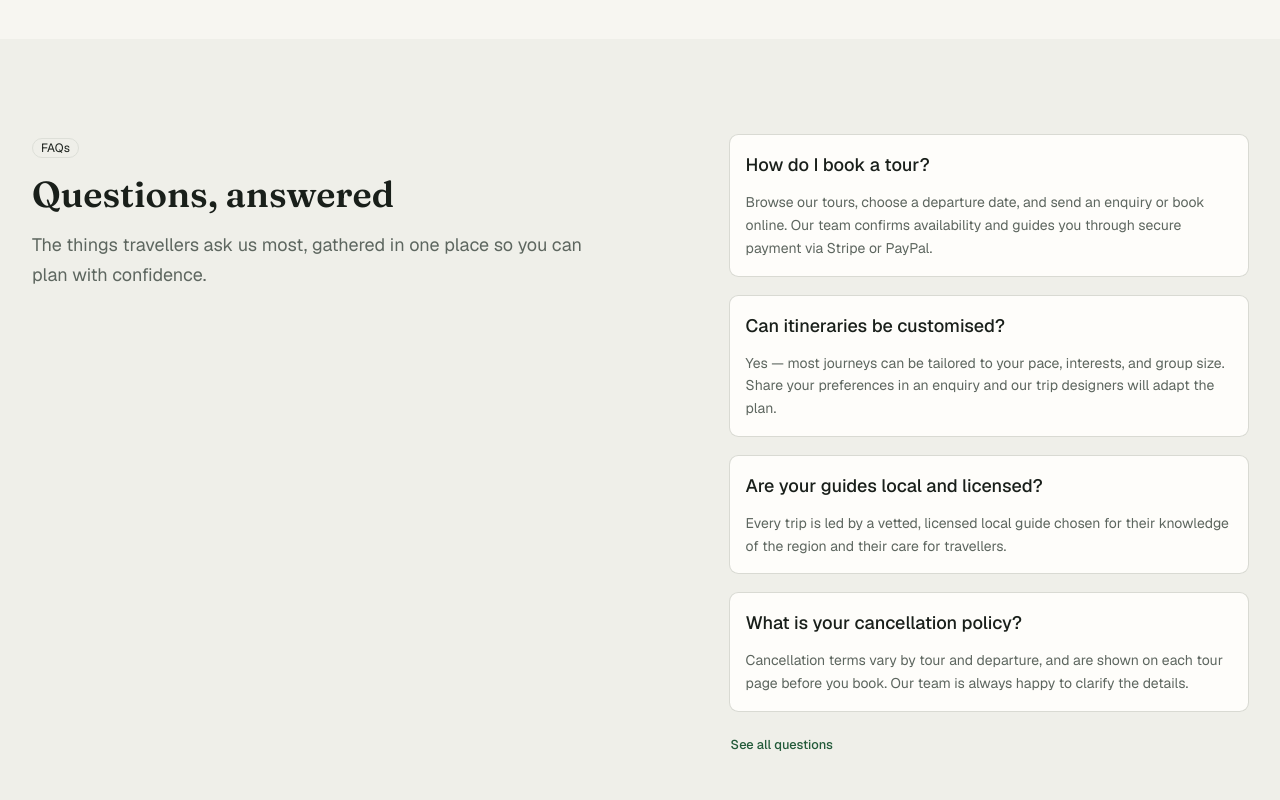
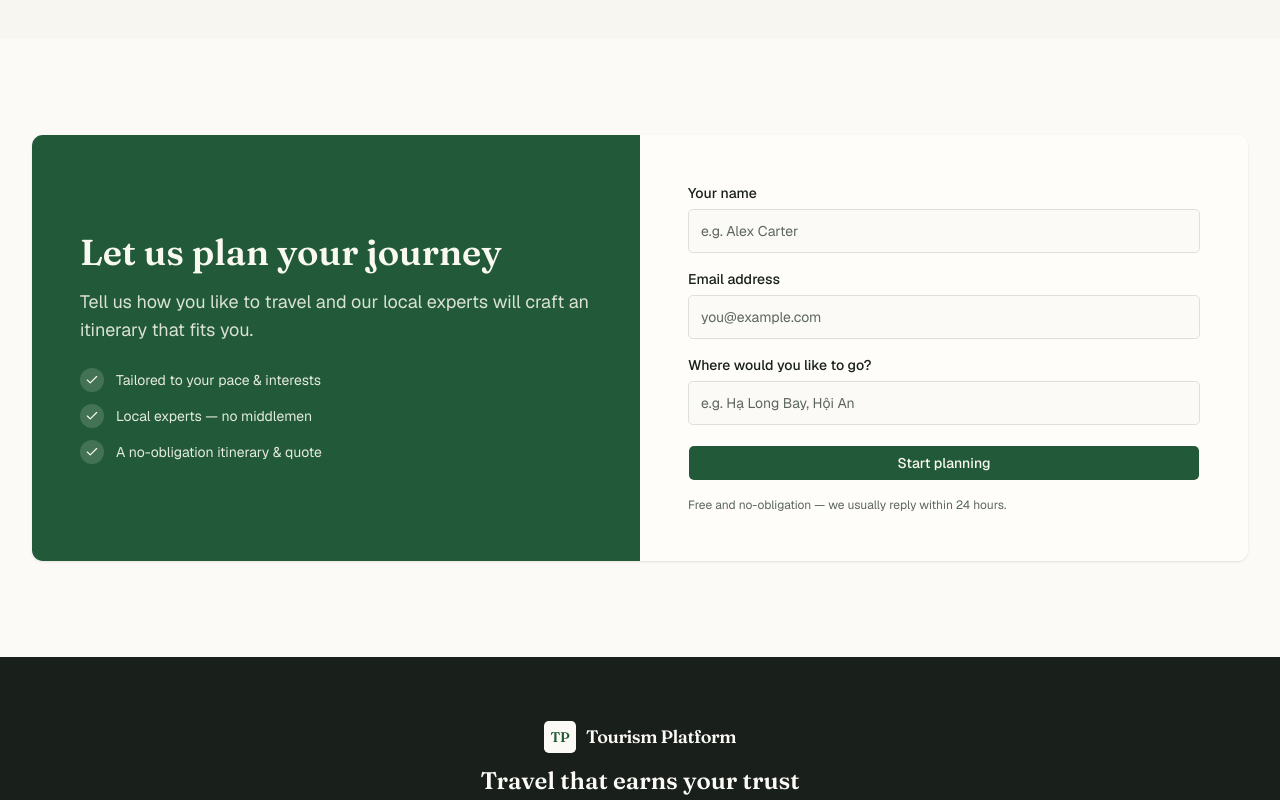
Before and after one commit to yurivolkov21/Tourism-Platform, a Next.js app in the folder apps/web/: page /destinations in a window 1280 px wide. Shown: the part 4780-5580 px from the top of the page. Built offline with nearby package versions, Linux system fonts and the light colour scheme.

Commit message:
refactor(web): drop redundant FAQ teaser from /destinations (kept dedicated /faq), remove dead component + copy

```diff
--- a/apps/web/src/app/destinations/page.tsx
+++ b/apps/web/src/app/destinations/page.tsx
@@ -8,7 +8,6 @@ import { BestTime } from '../../components/destinations/best-time';
 import { PopularTours } from '../../components/destinations/popular-tours';
 import { TravelTips } from '../../components/destinations/travel-tips';
 import { Testimonials } from '../../components/marketing/testimonials';
-import { Faq } from '../../components/marketing/faq';
 import { EnquiryCta } from '../../components/marketing/enquiry-cta';
 import { destinations, popularTours } from '../../lib/destinations.fixtures';
 
@@ -30,7 +29,6 @@ export default function DestinationsPage() {
       <PopularTours tours={popularTours} />
       <Testimonials />
       <TravelTips />
-      <Faq />
       <EnquiryCta />
     </main>
   );
--- a/apps/web/src/components/marketing/faq.tsx
+++ /dev/null
@@ -1,45 +0,0 @@
-import { Badge, Card, CardContent, buttonVariants, cn } from '@tourism/ui';
-import { messages } from '@tourism/i18n';
-
-// Two-column FAQ: intro on the left, stacked question cards on the right.
-// Motion (the reference used motion/react) is deferred to the dedicated motion pass.
-export function Faq() {
-  const t = messages.faq;
-
-  return (
-    <section className="bg-muted py-16 sm:py-20 lg:py-24">
-      <div className="mx-auto max-w-7xl px-4 sm:px-6 lg:px-8">
-        <div className="grid grid-cols-1 gap-10 lg:grid-cols-2 lg:gap-16">
-          {/* Intro */}
-          <div className="space-y-4">
-            <Badge variant="outline" className="font-normal">
-              {t.eyebrow}
-            </Badge>
-            <h2 className="text-2xl font-semibold text-balance md:text-3xl lg:text-4xl">
-              {t.heading}
-            </h2>
-            <p className="text-muted-foreground text-lg leading-relaxed text-pretty">{t.subtitle}</p>
-          </div>
-
-          {/* Questions */}
-          <div className="space-y-5 lg:max-w-[90%] lg:justify-self-end">
-            {t.items.map((item) => (
-              <Card key={item.question} className="transition-shadow duration-300 hover:shadow-card">
-                <CardContent className="space-y-3">
-                  <h3 className="font-sans text-lg font-medium">{item.question}</h3>
-                  <p className="text-muted-foreground leading-relaxed">{item.answer}</p>
-                </CardContent>
-              </Card>
-            ))}
-
-            <a href="/faq" className={cn(buttonVariants({ variant: 'link', size: 'sm' }), 'px-0')}>
-              {t.seeAll}
-            </a>
-          </div>
-        </div>
-      </div>
-    </section>
-  );
-}
-
-export default Faq;
--- a/libs/shared/i18n/src/lib/messages.ts
+++ b/libs/shared/i18n/src/lib/messages.ts
@@ -385,36 +385,7 @@ export const messages = {
       { label: 'PayPal' },
     ],
   },
-  faq: {
-    eyebrow: 'FAQs',
-    heading: 'Questions, answered',
-    subtitle:
-      'The things travellers ask us most, gathered in one place so you can plan with confidence.',
-    seeAll: 'See all questions',
-    items: [
-      {
-        question: 'How do I book a tour?',
-        answer:
-          'Browse our tours, choose a departure date, and send an enquiry or book online. Our team confirms availability and guides you through secure payment via Stripe or PayPal.',
-      },
-      {
-        question: 'Can itineraries be customised?',
-        answer:
-          'Yes — most journeys can be tailored to your pace, interests, and group size. Share your preferences in an enquiry and our trip designers will adapt the plan.',
-      },
-      {
-        question: 'Are your guides local and licensed?',
-        answer:
-          'Every trip is led by a vetted, licensed local guide chosen for their knowledge of the region and their care for travellers.',
-      },
-      {
-        question: 'What is your cancellation policy?',
-        answer:
-          'Cancellation terms vary by tour and departure, and are shown on each tour page before you book. Our team is always happy to clarify the details.',
-      },
-    ],
-  },
-  // Dedicated `/faq` page — comprehensive, grouped Q&A (the section above is the teaser).
+  // Dedicated `/faq` page — comprehensive, grouped Q&A.
   faqPage: {
     breadcrumbHome: 'Home',
     breadcrumbCurrent: 'FAQs',
```
